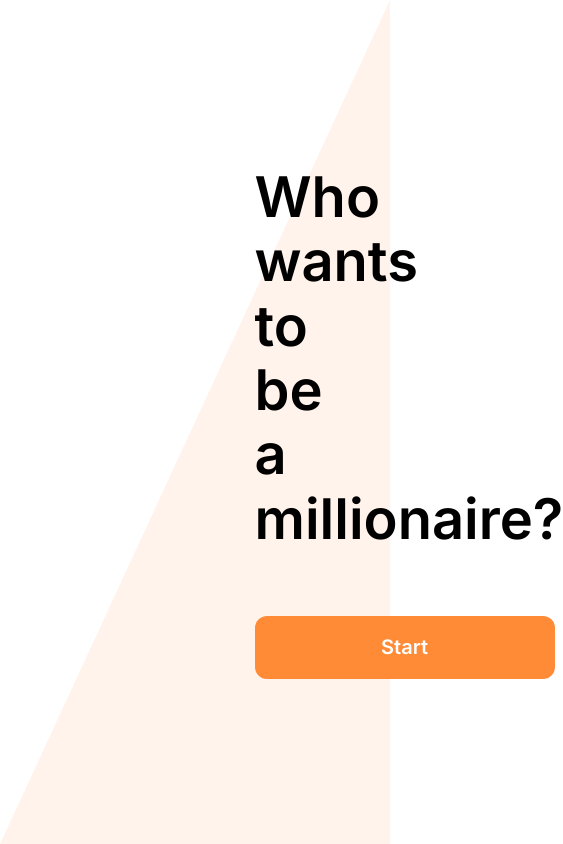
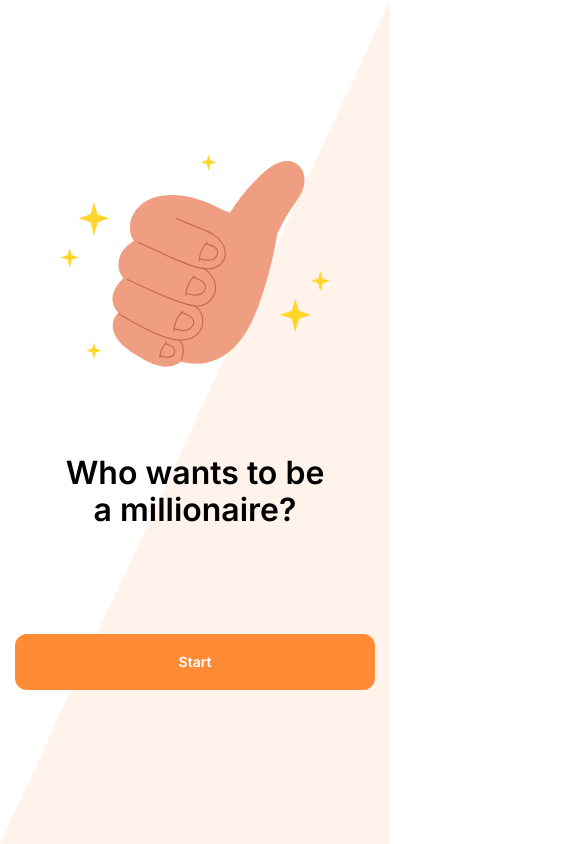
Before and after one commit to maximshkitin/millionaire, a Next.js app: page / in a window 390 px wide. Shown: the whole page, 563 px wide, since content can reach past the window. Built offline with nearby package versions, Linux system fonts and the light colour scheme.

Commit message:
Adopting design to smaller screens

```diff
--- a/app/components/QuizView/QuizOptions/index.ts
+++ b/app/components/QuizView/QuizOptions/index.ts
@@ -1,3 +1,3 @@
 export * from './QuizOptions';
 export * from './QuizOptionsMultiselect';
-export * from './QuizOptionTriangle';
+export * from '../../shared/QuizOptionTriangle';
--- a/app/components/QuizView/QuizOptions/QuizOptionTriangle.tsx
+++ b/app/components/shared/QuizOptionTriangle.tsx
@@ -1,13 +1,13 @@
 import React from 'react';
 
-import '@/app/styles/QuizView/QuizOptions/QuizOptionTriangle.scss';
+import '@/app/styles/shared/QuizOptionTriangle.scss';
 
-interface QuizInfoOptionTriangleProps {
+interface QuizOptionTriangleProps {
   isReversed?: boolean;
   isMobile?: boolean
 }
 
-export function QuizOptionTriangle({ isReversed = false, isMobile = false }: QuizInfoOptionTriangleProps) {
+export function QuizOptionTriangle({ isReversed = false, isMobile = false }: QuizOptionTriangleProps) {
 
     const reversedPostfix = isReversed ? 'reversed' : '';
     const mobilePostfix = isMobile ? 'mobile' : '';
--- a/app/components/shared/QuizTextBox.tsx
+++ b/app/components/shared/QuizTextBox.tsx
@@ -5,6 +5,6 @@ interface QuizTextPropsProps {
   children: ReactNode;
 }
 
-export function QuizTextBox({ className, children }: QuizTextPropsProps) {
-  return <div className={className}>{children}</div>;
+export function QuizTextBox({ className = '', children }: QuizTextPropsProps) {
+  return <div className={`QuizTextBox ${className}`}>{children}</div>;
 }
--- a/app/styles/Quiz.scss
+++ b/app/styles/Quiz.scss
@@ -11,4 +11,8 @@
     background-color: $Black-5;
     min-height: 100vh;
     display: flex;
+
+    @media screen and (max-width: 1023px) {
+        display: block;
+    }
 }
--- a/app/styles/QuizStaticView/QuizStaticView.scss
+++ b/app/styles/QuizStaticView/QuizStaticView.scss
@@ -16,4 +16,22 @@
             margin-top: 65px;
         }
     }
+
+    @media screen and (max-width: 767px) {
+        padding: 50px 15px;
+        flex-direction: column;
+        text-align: center;
+
+        > div {
+            width: 100%;
+        }
+        & .QuizStaticViewAction {
+            padding: 0;
+        }
+
+        .QuizTitle {
+            margin-top: 40px;
+            font-size: 32px;
+        }
+    }
 }
--- a/app/styles/QuizView/QuizOptions/QuizOptions.scss
+++ b/app/styles/QuizView/QuizOptions/QuizOptions.scss
@@ -27,6 +27,11 @@ $Option-height: 54px;
             z-index: 2;
         }
 
+        @media screen and (max-width: 767px) {
+            width: 100%;
+            margin-top: 8px;
+        }
+
         .QuizInfoOption {
             background-color: #fff;
             width: 100%;
@@ -35,6 +40,7 @@ $Option-height: 54px;
             border: 1px solid $Black-40;
             border-color: $Black-40 transparent $Black-40 transparent;
             font-weight: 400;
+            text-align: left;
             position: relative;
 
             &:hover {
--- a/app/styles/QuizView/QuizScore.scss
+++ b/app/styles/QuizView/QuizScore.scss
@@ -7,6 +7,11 @@
     width: 25%;
     overflow: hidden;
     background-color: #fff;
+
+    @media screen and (max-width: 1023px) {
+        width: 100%;
+        display: none;
+    }
 }
 
 .QuizScore {
@@ -35,6 +40,19 @@
         width: 64%;
         margin: 8px 0;
         padding: 8px;
+
+        @media (max-width: 1279px) {
+            width: 76%;
+
+            &::before,
+            &::after {
+                width: calc(12% - 12px);
+            }
+        }
+
+        // @media screen and (max-width: 767px) {
+
+        // }
 
         &::before,
         &::after {
@@ -66,9 +84,10 @@
     }
 
     .QuizOptionTriangle {
-        border-width: 17px 21px 17px 0;
-        top: 0;
-        left: -12px;
+        border-width: 18px 20px 18px 0;
+        top: -0.5px;
+        left: -11px;
+        z-index: 100;
 
         &Wrapper {
            top: -6px;
@@ -95,8 +114,8 @@
         }
     }
     .QuizOptionTriangleWrapper.reversed .QuizOptionTriangle {
-        right: -22px;
-        top: -22px;
+        right: -21px;
+        top: -23.5px;
         &Border {
             transform: rotate(42deg);
             &Top {
--- a/app/styles/QuizView/QuizView.scss
+++ b/app/styles/QuizView/QuizView.scss
@@ -6,4 +6,15 @@
     position: relative;
     z-index: 10;
     width: 75%;
+
+    @media screen and (max-width: 1023px) {
+        width: 100%;
+        min-height: 100vh;
+        padding: 10% 5%;
+        text-align: center;
+    }
+
+    @media screen and (max-width: 767px) {
+        padding: 25px 0;
+    }
 }
--- a/app/styles/shared/QuizButton.scss
+++ b/app/styles/shared/QuizButton.scss
@@ -12,4 +12,9 @@
     &:hover {
         background-color: $Orange-80;
     }
+
+    @media screen and (max-width: 767px) {
+        width: 100%;
+        font-size: 14px;
+    }
 }
--- a/app/styles/shared/QuizIcon.scss
+++ b/app/styles/shared/QuizIcon.scss
@@ -3,4 +3,8 @@
 .QuizIcon {
     width: 100%;
     padding: 0 85px;
+
+    @media screen and (max-width: 767px) {
+        padding: 0 45px;
+    }
 }
--- a/app/styles/QuizView/QuizOptions/QuizOptionTriangle.scss
+++ b/app/styles/shared/QuizOptionTriangle.scss
@@ -1,4 +1,4 @@
-@import '../../variables.scss';
+@import '../variables.scss';
 
 .QuizOptionTriangle {
     &Wrapper {
--- a/app/styles/shared/QuizTextBox.scss
+++ b/app/styles/shared/QuizTextBox.scss
@@ -1,3 +1,9 @@
+.QuizTextBox {
+    @media screen and (max-width: 767px) {
+        padding: 40px;
+    }
+}
+
 .QuizTitle {
     font-size: 56px;
 }
```
